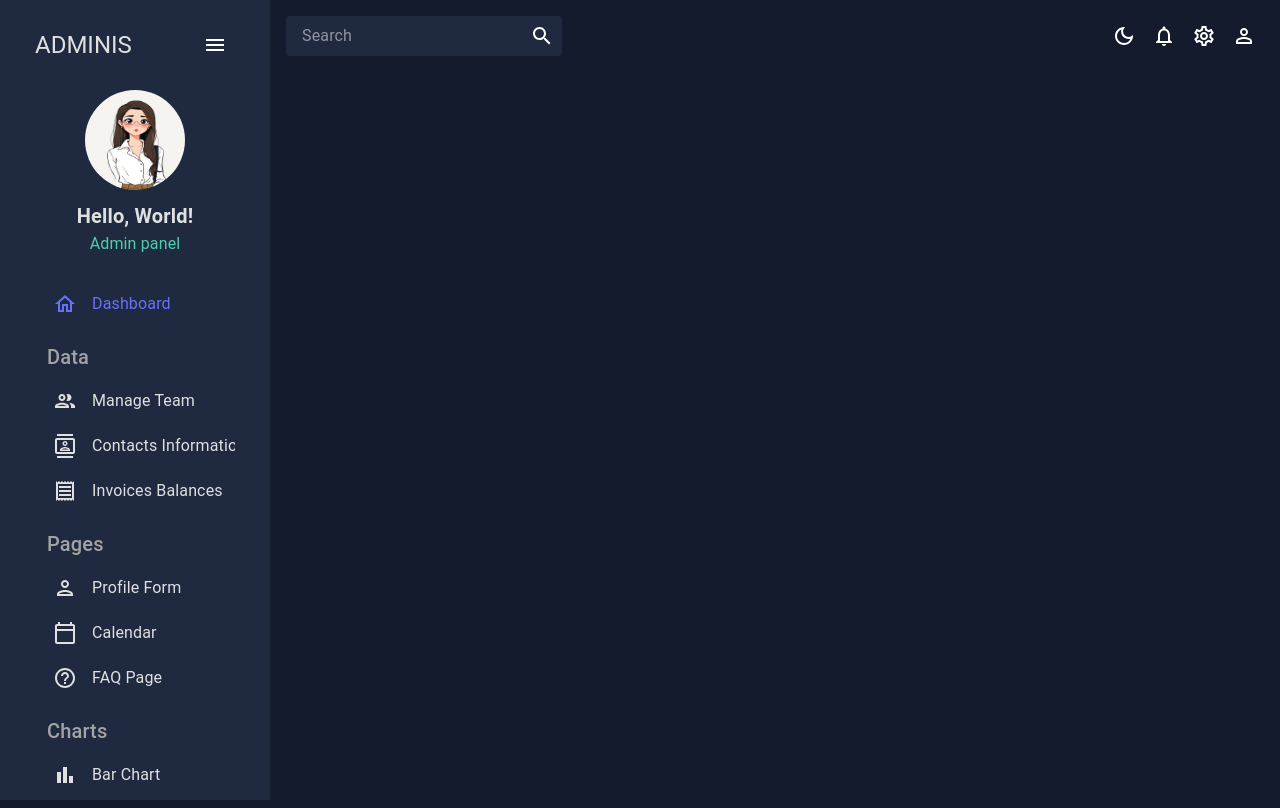
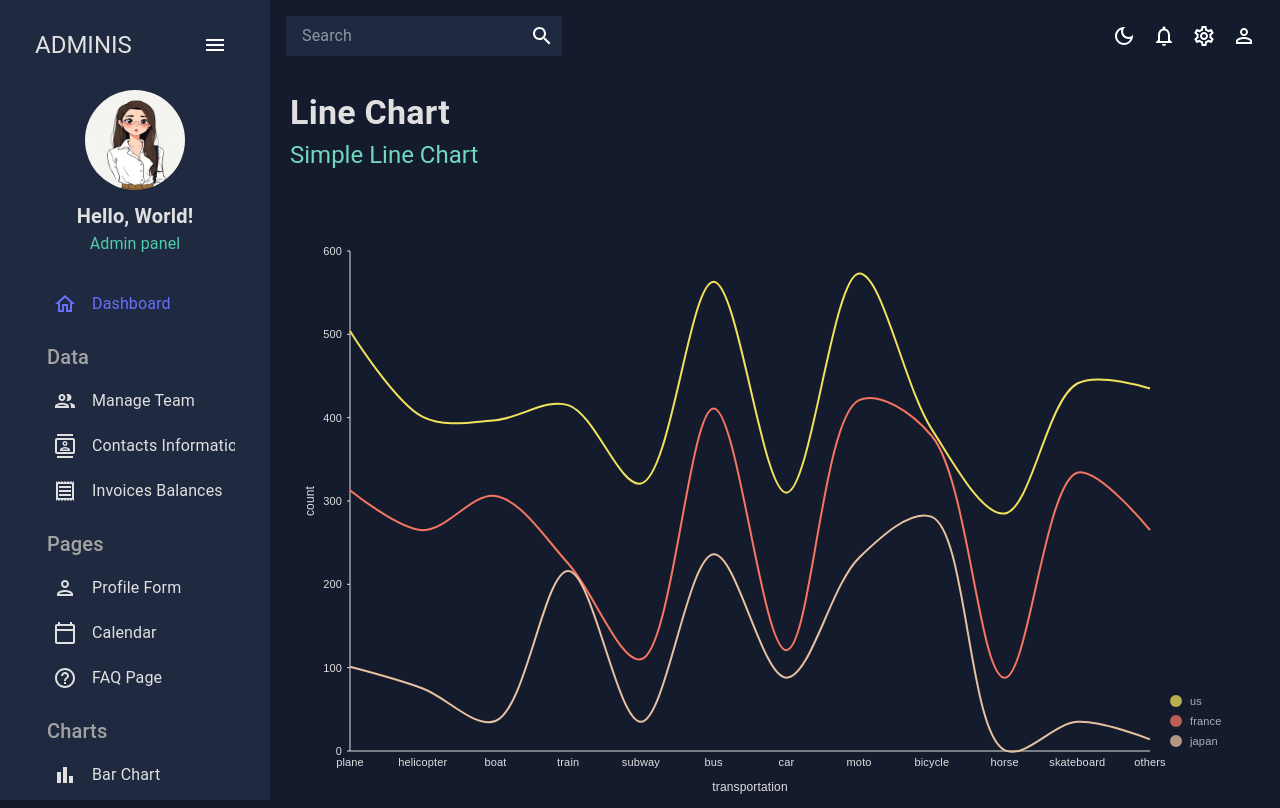
Before and after one commit to Tahrim19/admin-dashboard, a React (Create React App) app: page /line in a window 1280 px wide. Built offline with nearby package versions, Linux system fonts and the light colour scheme.

Commit message:
line chart

```diff
--- a/src/App.js
+++ b/src/App.js
@@ -9,7 +9,7 @@ import Invoices from './scenes/invoices'
 import Contacts from './scenes/contacts'
 import Bar from './scenes/bar'
 import Form from './scenes/form'
-// import Line from './scenes/line'
+import Line from './scenes/line'
 import Pie from './scenes/pie'
 import FAQ from './scenes/faq'
 // import Geography from './scenes/geography'
@@ -34,7 +34,7 @@ function App() {
               <Route path='/form' element={<Form/>}/>
               <Route path='/bar' element={<Bar/>}/>
               <Route path='/pie' element={<Pie/>}/>
-              {/* <Route path='/line' element={<Line/>}/> */}
+              <Route path='/line' element={<Line/>}/>
               <Route path='/faq' element={<FAQ/>}/>
               {/* <Route path='/geography' element={<Geography/>}/> */}
               <Route path='/calendar' element={<Calendar/>}/>
--- /dev/null
+++ b/src/components/LineChart.jsx
@@ -0,0 +1,115 @@
+import { useTheme } from "@mui/material";
+import { tokens } from "../theme";
+import { ResponsiveLine } from "@nivo/line";
+import { mockLineData as data } from "../data/mockData";
+
+const LineChart = ({isDashboard}) => {
+  const theme = useTheme();
+  const colors = tokens(theme.palette.mode);
+  return (
+    <ResponsiveLine
+      data={data}
+      theme={{
+        axis: {
+          domain: {
+            line: {
+              stroke: colors.grey[100],
+            },
+          },
+          legend: {
+            text: {
+              fill: colors.grey[100],
+            },
+          },
+          ticks: {
+            line: {
+              stroke: colors.grey[100],
+              strokeWidth: 1,
+            },
+            text: {
+              fill: colors.grey[100],
+            },
+          },
+        },
+        legends: {
+          text: {
+            fill: colors.grey[100],
+          },
+        },
+        tooltip: {
+          container: {
+            color: colors.primary[500],
+          },
+        },
+      }}
+      colors={isDashboard ? { datum: "color" } : { scheme: "nivo" }} // added
+      margin={{ top: 50, right: 110, bottom: 50, left: 60 }}
+      xScale={{ type: "point" }}
+      yScale={{
+        type: "linear",
+        min: "auto",
+        max: "auto",
+        stacked: true,
+        reverse: false,
+      }}
+      yFormat=" >-.2f"
+      curve="catmullRom"
+      axisTop={null}
+      axisRight={null}
+      axisBottom={{
+        orient: "bottom",
+        tickSize: 0,
+        tickPadding: 5,
+        tickRotation: 0,
+        legend: isDashboard ? undefined : "transportation", // added
+        legendOffset: 36,
+        legendPosition: "middle",
+      }}
+      axisLeft={{
+        orient: "left",
+        tickValues: 5, // added
+        tickSize: 3,
+        tickPadding: 5,
+        tickRotation: 0,
+        legend: isDashboard ? undefined : "count", // added
+        legendOffset: -40,
+        legendPosition: "middle",
+      }}
+      enableGridX={false}
+      enableGridY={false}
+      pointSize={8}
+      pointColor={{ theme: "background" }}
+      pointBorderWidth={2}
+      pointBorderColor={{ from: "serieColor" }}
+      pointLabelYOffset={-12}
+      useMesh={true}
+      legends={[
+        {
+          anchor: "bottom-right",
+          direction: "column",
+          justify: false,
+          translateX: 100,
+          translateY: 0,
+          itemsSpacing: 0,
+          itemDirection: "left-to-right",
+          itemWidth: 80,
+          itemHeight: 20,
+          itemOpacity: 0.75,
+          symbolSize: 12,
+          symbolShape: "circle",
+          symbolBorderColor: "rgba(0, 0, 0, .5)",
+          effects: [
+            {
+              on: "hover",
+              style: {
+                itemBackground: "rgba(0, 0, 0, .03)",
+                itemOpacity: 1,
+              },
+            },
+          ],
+        },
+      ]}
+    />
+  );
+};
+export default LineChart;
--- /dev/null
+++ b/src/scenes/line/index.jsx
@@ -0,0 +1,15 @@
+import { Box } from "@mui/material";
+import Header from "../../components/Header";
+import LineChart from "../../components/LineChart";
+
+const Line = () => {
+  return (
+    <Box m="20px">
+      <Header title="Line Chart" subtitle="Simple Line Chart" />
+      <Box height="75vh">
+        <LineChart />
+      </Box>
+    </Box>
+  );
+};
+export default Line;
```
